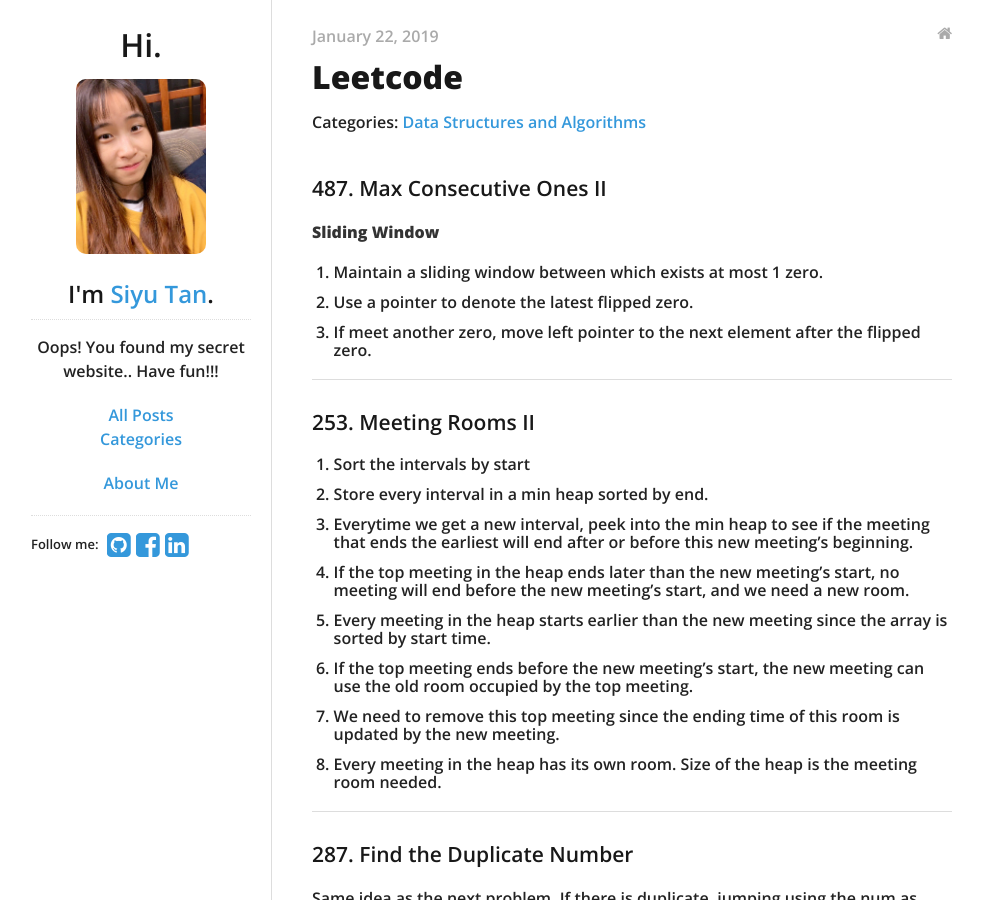
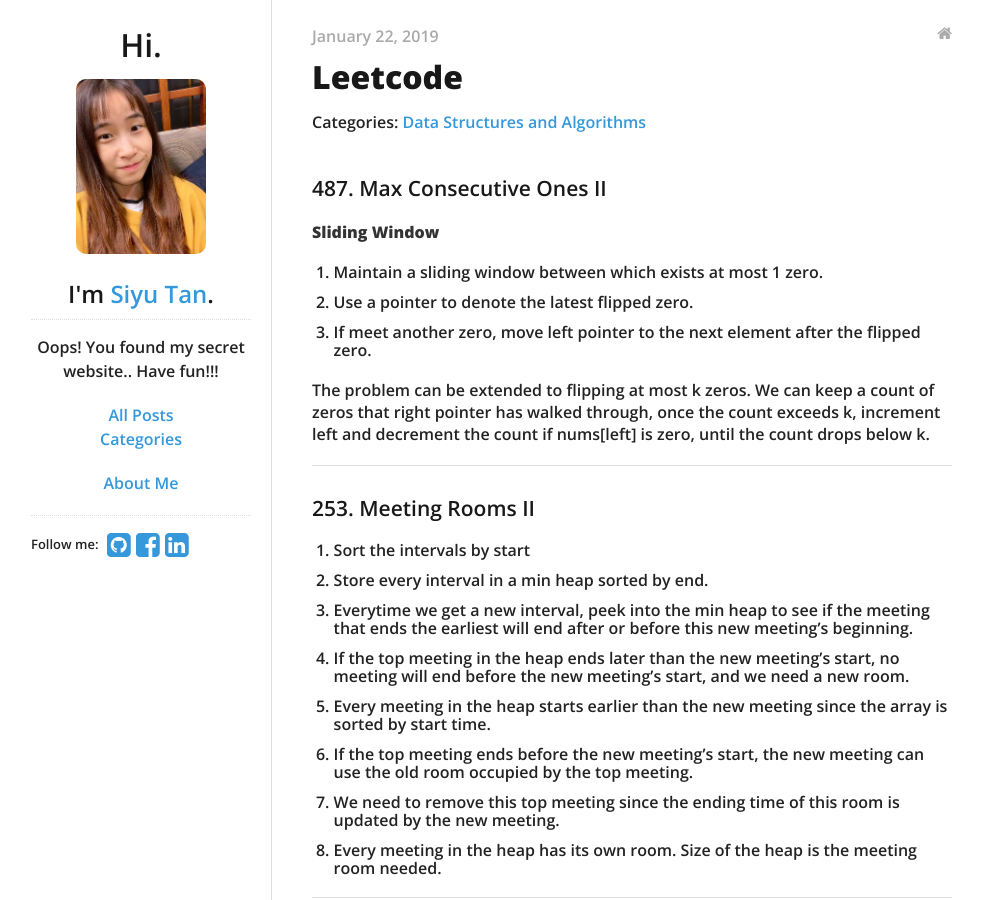
Before and after one commit to siyuboomboom/siyuboomboom.github.io, a Jekyll site: the page built from _posts/2019-01-22-leetcode.md, in a window 1280 px wide and 900 px high. Shown: the whole window, without its empty margins (139-1122 px from the left). Built offline with Jekyll 4.4.1, drawn with Linux system fonts in a browser that asks for light colours.

Commit message:
new problem to leetcode

```diff
--- a/_posts/2019-01-22-leetcode.md
+++ b/_posts/2019-01-22-leetcode.md
@@ -10,6 +10,8 @@ categories:
 1. Maintain a sliding window between which exists at most 1 zero.
 2. Use a pointer to denote the latest flipped zero.
 3. If meet another zero, move left pointer to the next element after the flipped zero.
+
+The problem can be extended to flipping at most k zeros. We can keep a count of zeros that right pointer has walked through, once the count exceeds k, increment left and decrement the count if nums[left] is zero, until the count drops below k.
 
 ---
 
```
